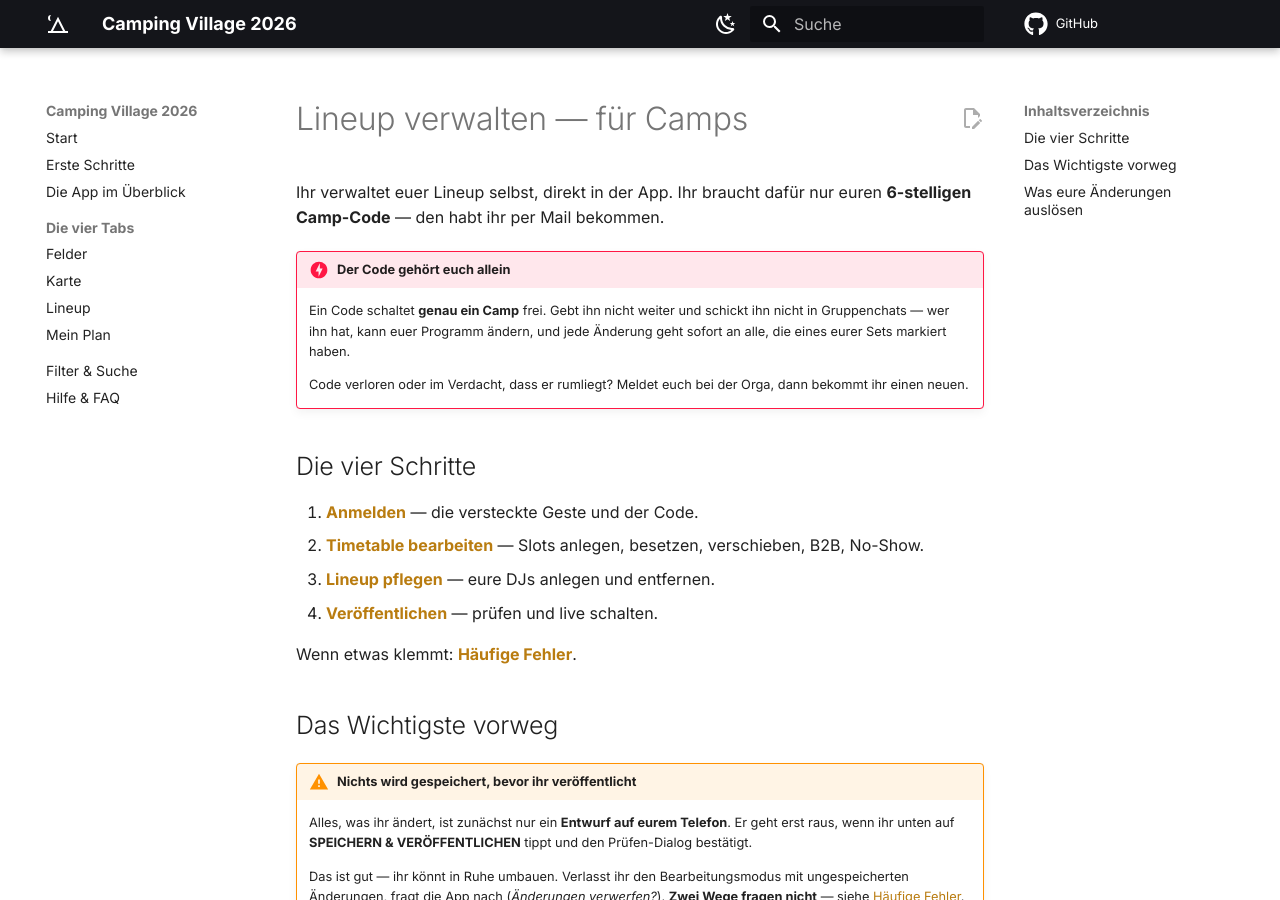
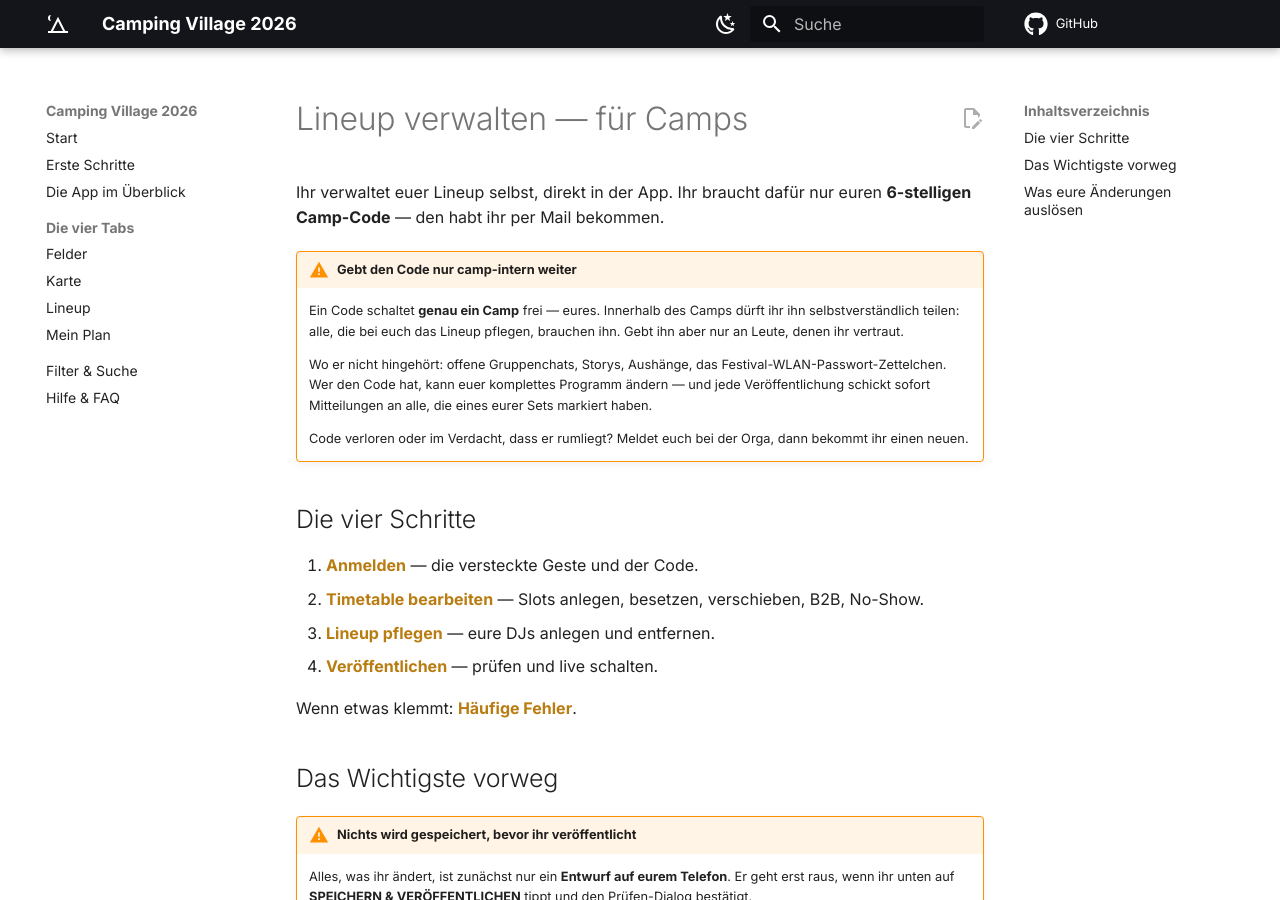
Before and after one commit to ch3ddr/camping-village-docs, an MkDocs documentation site: the page built from docs/camp-admin/index.md, in a window 1280 px wide and 900 px high. Built offline with MkDocs 1.6.1 and Material for MkDocs 9.7.7, drawn with Linux system fonts in a browser that asks for light colours; comment, search, counter and statistics services are not loaded.

Commit message:
docs(camp-admin): Code-Weitergabe camp-intern erlauben, statt pauschal zu verbieten
Die Warnung las sich als "gar nicht weitergeben". Gemeint ist: innerhalb des
Camps an die Leute verteilen, die das Lineup pflegen — nur eben nicht in offene
Kanäle. Ein Camp ist eine Gruppe; ein Code, den nur eine Person haben darf,
wäre in der Praxis ohnehin nicht durchzuhalten.

Co-Authored-By: Claude Opus 4.8 (1M context) <noreply@anthropic.com>

```diff
--- a/docs/camp-admin/index.md
+++ b/docs/camp-admin/index.md
@@ -8,11 +8,16 @@ search:
 Ihr verwaltet euer Lineup selbst, direkt in der App. Ihr braucht dafür nur
 euren **6-stelligen Camp-Code** — den habt ihr per Mail bekommen.
 
-!!! danger "Der Code gehört euch allein"
+!!! warning "Gebt den Code nur camp-intern weiter"
 
-    Ein Code schaltet **genau ein Camp** frei. Gebt ihn nicht weiter und
-    schickt ihn nicht in Gruppenchats — wer ihn hat, kann euer Programm ändern,
-    und jede Änderung geht sofort an alle, die eines eurer Sets markiert haben.
+    Ein Code schaltet **genau ein Camp** frei — eures. Innerhalb des Camps
+    dürft ihr ihn selbstverständlich teilen: alle, die bei euch das Lineup
+    pflegen, brauchen ihn. Gebt ihn aber nur an Leute, denen ihr vertraut.
+
+    Wo er nicht hingehört: offene Gruppenchats, Storys, Aushänge, das
+    Festival-WLAN-Passwort-Zettelchen. Wer den Code hat, kann euer komplettes
+    Programm ändern — und jede Veröffentlichung schickt sofort Mitteilungen an
+    alle, die eines eurer Sets markiert haben.
 
     Code verloren oder im Verdacht, dass er rumliegt? Meldet euch bei der
     Orga, dann bekommt ihr einen neuen.
```
